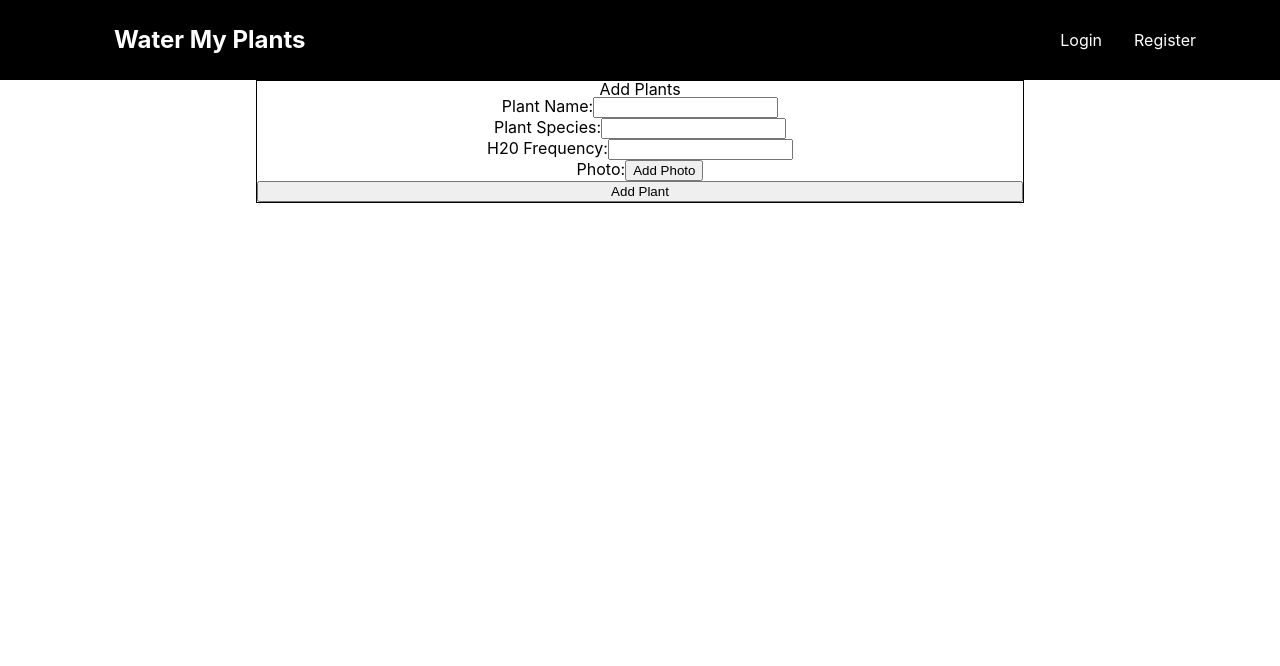
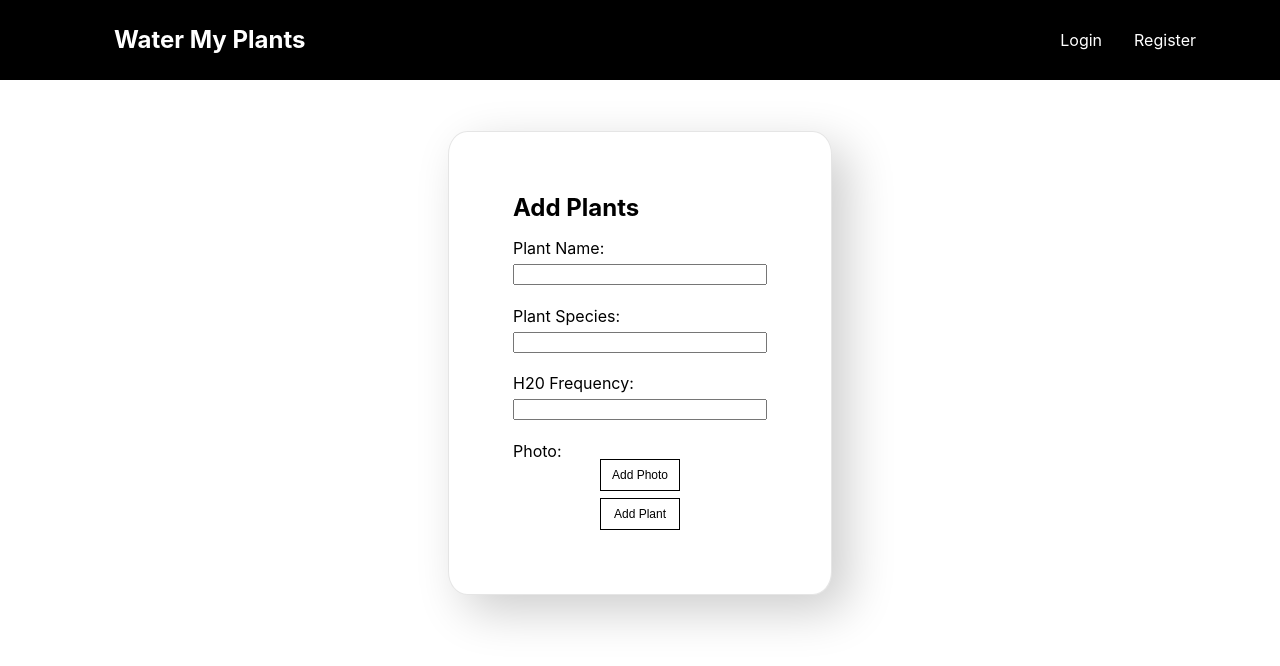
Before and after one commit to ft-water-my-plants-7-lambda/frontend, a React (Create React App) app: page /plants/add in a window 1280 px wide. Shown: the top 666 px of the page. Built offline with nearby package versions, Linux system fonts and the light colour scheme; no server answers.

Commit message:
added styled components to forms

```diff
--- /dev/null
+++ b/src/components/FormStyledComponents.js
@@ -0,0 +1,54 @@
+// FormStyledComponents.js
+import styled from "styled-components";
+
+export const H2 = styled.h2`
+  font-size: 1.5rem;
+  font-weight: bold;
+  text-align: start;
+  margin-bottom: 5%;
+`;
+
+export const Form = styled.form`
+  border: 1px solid rgba(0, 0, 0, 0.1);
+  border-radius: 5%;
+  box-shadow: 1rem 1rem 3rem rgba(0, 0, 0, 0.2);
+  display: flex;
+  flex-direction: column;
+  margin: 4% 35%;
+  padding: 5% 5%;
+  text-align: center;
+`;
+
+export const Label = styled.label`
+  display: flex;
+  flex-direction: column;
+  margin: 3% 0;
+  text-align: start;
+
+  ${(props) =>
+    props.button &&
+    `
+    flex-direction: row;
+    align-items:center;
+
+  `}
+`;
+
+export const Input = styled.input`
+  margin: 3% 0;
+`;
+
+export const Button = styled.button`
+  padding: 1%;
+  width: 5rem;
+  height: 2rem;
+  font-size: 0.75rem;
+  align-self: center;
+  border: 1px solid black;
+  background-color: white;
+`;
+
+export const A = styled.a`
+  font-size: 0.8rem;
+  margin-bottom: 6%;
+`;
--- a/src/components/LoginForm.js
+++ b/src/components/LoginForm.js
@@ -1,48 +1,58 @@
-import { useState } from 'react'
-import { useHistory } from 'react-router'
+import { useState } from "react";
+import { useHistory } from "react-router";
 
-import { connect } from 'react-redux'
-import { handleLogin } from '../lib/actions/handleLogin'
+import { connect } from "react-redux";
+import { handleLogin } from "../lib/actions/handleLogin";
+import { H2, Form, Label, Input, Button, A } from "./FormStyledComponents";
 
-const initialCredentials = { username: '', password: '' }
+const initialCredentials = { username: "", password: "" };
 
 const LoginForm = ({ handleLogin }) => {
-  const { push } = useHistory()
+  const { push } = useHistory();
 
-  const [credentials, setCredentials] = useState(initialCredentials)
+  const [credentials, setCredentials] = useState(initialCredentials);
 
   const change = (e) => {
-    const name = e.target.name
-    const value = e.target.value
+    const name = e.target.name;
+    const value = e.target.value;
 
-    setCredentials({ ...credentials, [name]: value })
-  }
+    setCredentials({ ...credentials, [name]: value });
+  };
 
   const submit = async (e) => {
-    e.preventDefault()
+    e.preventDefault();
 
-    await handleLogin(credentials)
-    push('/plants')
-  }
+    await handleLogin(credentials);
+    push("/plants");
+  };
 
   return (
-    <form onSubmit={submit}>
-      <h2>Login</h2>
+    <Form onSubmit={submit}>
+      <H2>Login</H2>
 
-      <label>
+      <Label>
         Username:
-        <input onChange={change} value={credentials.username} name="username" type="text" />
-      </label>
+        <Input
+          onChange={change}
+          value={credentials.username}
+          name="username"
+          type="text"
+        />
+      </Label>
 
-      <label>
+      <Label>
         Password:
-        <input onChange={change} value={credentials.password} name="password" type="password" />
-      </label>
+        <Input
+          onChange={change}
+          value={credentials.password}
+          name="password"
+          type="password"
+        />
+      </Label>
+      <A href="#">Forgot Password?</A>
+      <Button>Login</Button>
+    </Form>
+  );
+};
 
-      <button>Login</button>
-      <button type="button">Forgot Password?</button>
-    </form>
-  )
-}
-
-export default connect(null, { handleLogin })(LoginForm)
+export default connect(null, { handleLogin })(LoginForm);
--- a/src/components/Plants/AddPlants/index.js
+++ b/src/components/Plants/AddPlants/index.js
@@ -1,24 +1,16 @@
-import React, { useState } from 'react';
-import { useHistory } from 'react-router-dom';
-import axios from 'axios';
-import styled from 'styled-components';
-
-const Form = styled.form`
-  border: 1px solid black;
-  display: flex;
-  flex-direction: column;
-  margin: 0 20%;
-  text-align: center;
-`;
+import React, { useState } from "react";
+import { useHistory } from "react-router-dom";
+import axios from "axios";
+import { H2, Form, Label, Input, Button } from "../../FormStyledComponents";
 
 const AddPlants = (props) => {
   const { push } = useHistory();
 
   const [plant, setPlant] = useState({
-    nickname: '',
-    species: '',
-    h20frequency: '',
-    image: '',
+    nickname: "",
+    species: "",
+    h20frequency: "",
+    image: "",
   });
 
   const handleChange = (e) => {
@@ -45,39 +37,39 @@ const AddPlants = (props) => {
     <>
       {/* <h1>Add Plants Form goes here</h1> */}
       <Form onSubmit={handleSubmit}>
-        <h2>Add Plants</h2>
-        <label>
+        <H2>Add Plants</H2>
+        <Label>
           Plant Name:
-          <input
-            name='nickname'
-            type='text'
+          <Input
+            name="nickname"
+            type="text"
             value={nickname}
             onChange={handleChange}
           />
-        </label>
-        <label>
+        </Label>
+        <Label>
           Plant Species:
-          <input
-            name='species'
-            type='text'
+          <Input
+            name="species"
+            type="text"
             value={species}
             onChange={handleChange}
           />
-        </label>
-        <label>
+        </Label>
+        <Label>
           H20 Frequency:
-          <input
-            name='h20frequency'
-            type='text'
+          <Input
+            name="h20frequency"
+            type="text"
             value={h20frequency}
             onChange={handleChange}
           />
-        </label>
-        <label>
+        </Label>
+        <Label>
           Photo:
-          <button>Add Photo</button>
-        </label>
-        <button>Add Plant</button>
+          <Button>Add Photo</Button>
+        </Label>
+        <Button>Add Plant</Button>
       </Form>
     </>
   );
--- a/src/components/RegisterForm.js
+++ b/src/components/RegisterForm.js
@@ -1,48 +1,50 @@
-import { useState } from 'react'
-import { useHistory } from 'react-router'
+import { useState } from "react";
+import { useHistory } from "react-router";
 
-import { connect } from 'react-redux'
-import { handleRegister } from '../lib/actions/handleRegister'
+import { connect } from "react-redux";
+import { handleRegister } from "../lib/actions/handleRegister";
 
-const initialCredentials = { username: '', /* phoneNumber: "",*/ password: '' }
+import { H2, Form, Label, Input, Button } from "./FormStyledComponents";
+
+const initialCredentials = { username: "", /* phoneNumber: "",*/ password: "" };
 
 const RegisterForm = ({ handleRegister }) => {
-  const { push } = useHistory()
+  const { push } = useHistory();
 
-  const [credentials, setCredentials] = useState(initialCredentials)
+  const [credentials, setCredentials] = useState(initialCredentials);
 
   const change = (e) => {
-    const name = e.target.name
-    const value = e.target.value
+    const name = e.target.name;
+    const value = e.target.value;
 
-    setCredentials({ ...credentials, [name]: value })
-  }
+    setCredentials({ ...credentials, [name]: value });
+  };
 
   const submit = async (e) => {
-    e.preventDefault()
+    e.preventDefault();
 
-    await handleRegister(credentials)
-    push('/login')
-  }
+    await handleRegister(credentials);
+    push("/login");
+  };
 
   return (
-    <form onSubmit={submit}>
-      <h2>Registration</h2>
-      <label>
+    <Form onSubmit={submit}>
+      <H2>Registration</H2>
+      <Label>
         Username:
-        <input onChange={change} name="username" type="text" />
-      </label>
+        <Input onChange={change} name="username" type="text" />
+      </Label>
       {/* <label>
         Phone Number:
         <input></input>
       </label> */}
-      <label>
+      <Label>
         Password:
-        <input onChange={change} name="password" type="text" />
-      </label>
-      <button type="submit">Sign Up</button>
-    </form>
-  )
-}
+        <Input onChange={change} name="password" type="text" />
+      </Label>
+      <Button type="submit">Sign Up</Button>
+    </Form>
+  );
+};
 
-export default connect(null, { handleRegister })(RegisterForm)
+export default connect(null, { handleRegister })(RegisterForm);
```
